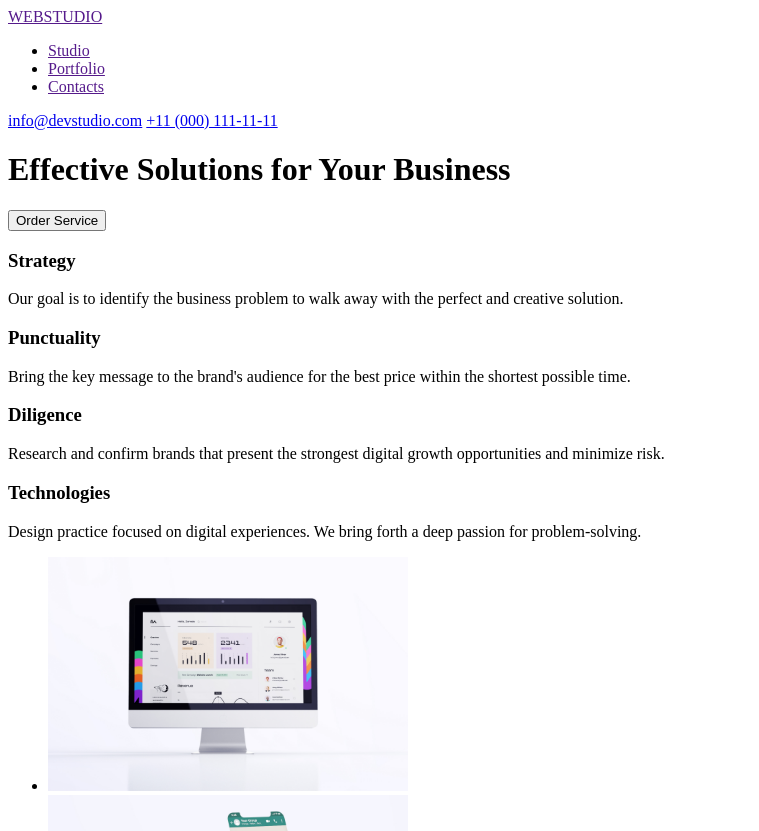
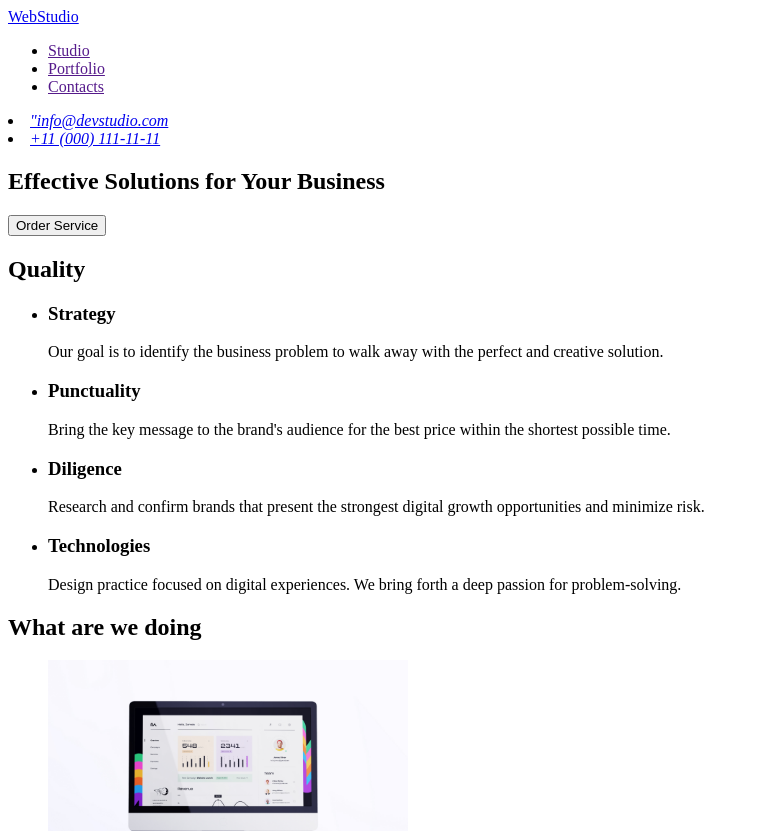
Before and after one commit to AnastasiiaIvk/goit-markup-hw-01, a plain HTML site: page index.html in a window 1280 px wide. Shown: the top 831 px of the page, without its empty margins (0-759 px from the left). Drawn offline with Linux system fonts and the light colour scheme.

Commit message:
update index html

```diff
--- a/index.html
+++ b/index.html
@@ -8,34 +8,40 @@
 </head>
 <body>
     <header>
-        <a href="">WEBSTUDIO</a>
         <nav>
+            <a href="./index.html">WebStudio</a>
             <ul>
                 <li><a href="">Studio</a></li>
                 <li><a href="">Portfolio</a></li>
                 <li><a href="">Contacts</a></li>
             </ul>
         </nav>
-        <a href="mailto:info@devstudio.com">info@devstudio.com</a>
-        <a href="tel:+110001111111">+11 (000) 111-11-11</a>
+        <address>
+        <li><a href="mailto:info@devstudio.com">"info@devstudio.com</a></li>
+        <li><a href="tel:+110001111111">+11 (000) 111-11-11</a></li>
+        </address>
     </header>
 
     <main>
+    <section>
         <h1>Effective Solutions for Your Business</h1>
         <button type="button">Order Service</button>
-
-    <section>
-        <h3>Strategy</h3>
-        <p>Our goal is to identify the business problem to walk away with the perfect and creative solution.</p>
-        <h3>Punctuality</h3>
-        <p>Bring the key message to the brand's audience for the best price within the shortest possible time.</p>
-        <h3>Diligence</h3>
-        <p>Research and confirm brands that present the strongest digital growth opportunities and minimize risk.</p>
-        <h3>Technologies</h3>
-        <p>Design practice focused on digital experiences. We bring forth a deep passion for problem-solving.</p>
     </section>
 
-    <section>
+    <section><h2>Quality</h2>
+        <ul>
+        <li><h3>Strategy</h3>
+        <p>Our goal is to identify the business problem to walk away with the perfect and creative solution.</p></li>
+        <li><h3>Punctuality</h3>
+        <p>Bring the key message to the brand's audience for the best price within the shortest possible time.</p></li>
+        <li><h3>Diligence</h3>
+        <p>Research and confirm brands that present the strongest digital growth opportunities and minimize risk.</p></li>
+        <li><h3>Technologies</h3>
+        <p>Design practice focused on digital experiences. We bring forth a deep passion for problem-solving.</p></li>
+        </ul>
+    </section>
+
+    <section><h2>What are we doing</h2>
         <ul>
             <li><img src="./images/images/3f1205d1d2bc99a08f2351d49f36efdb.jpg"
                 alt="Sites"
@@ -52,38 +58,34 @@
         </ul>
     </section>
 
-    <section>
+    <section><h2>Our team</h2>
         <ul>
             <li><img src="./images/images/27d7cc162dfead836063691cf04a58cf.jpg"
                 alt="Mark Guerrero"
                 width="264"/>
                 <h3>Mark Guerrero</h3>
-                <p>Product Designer</p>
-            </li>
+                <p>Product Designer</p></li>
             <li><img src="./images/images/8a9539bd306a71f0180d4ac75766361e.jpg"
                 alt="Tom Ford"
                 width="264"/>
                 <h3>Tom Ford</h3>
-                <p>Frontend Developer</p>
-            </li>
+                <p>Frontend Developer</p></li>
             <li><img src="./images/images/210eea8d1f5ef1a5b4db4f62aba5e8e9.jpg"
                 alt="Camila Garcia"
                 width="264"/>
                 <h3>Camila Garcia</h3>
-                <p>Marketing</p>
-            </li>
+                <p>Marketing</p></li>
             <li><img src="./images/images/c6daee5d9dff1c4f03f226cbaec0f164.jpg"
                  alt="Daniel Wilson"
                  width="264"/>
                  <h3>Daniel Wilson</h3>
-                 <p>UI Designer</p>
-            </li>
+                 <p>UI Designer</p></li>
         </ul>
     </section>
     </main>
 
     <footer>
-        <a href="">WEBSTUDIO</a>
+        <a href="./index.html">WebStudio</a>
         <p>Increase the flow of customers and sales for your business with digital marketing & growth solutions.</p>
     </footer>
 </body>
```
